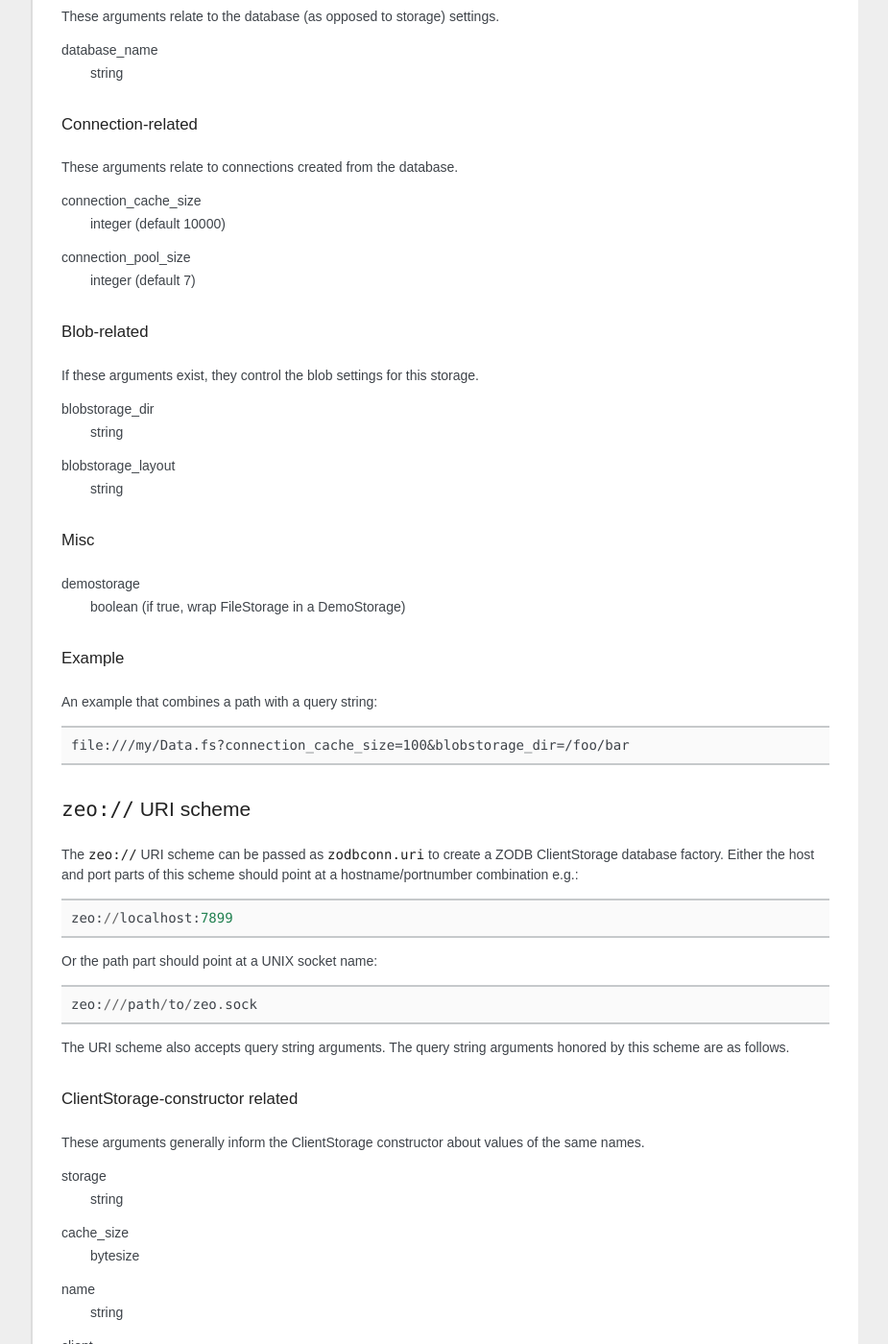
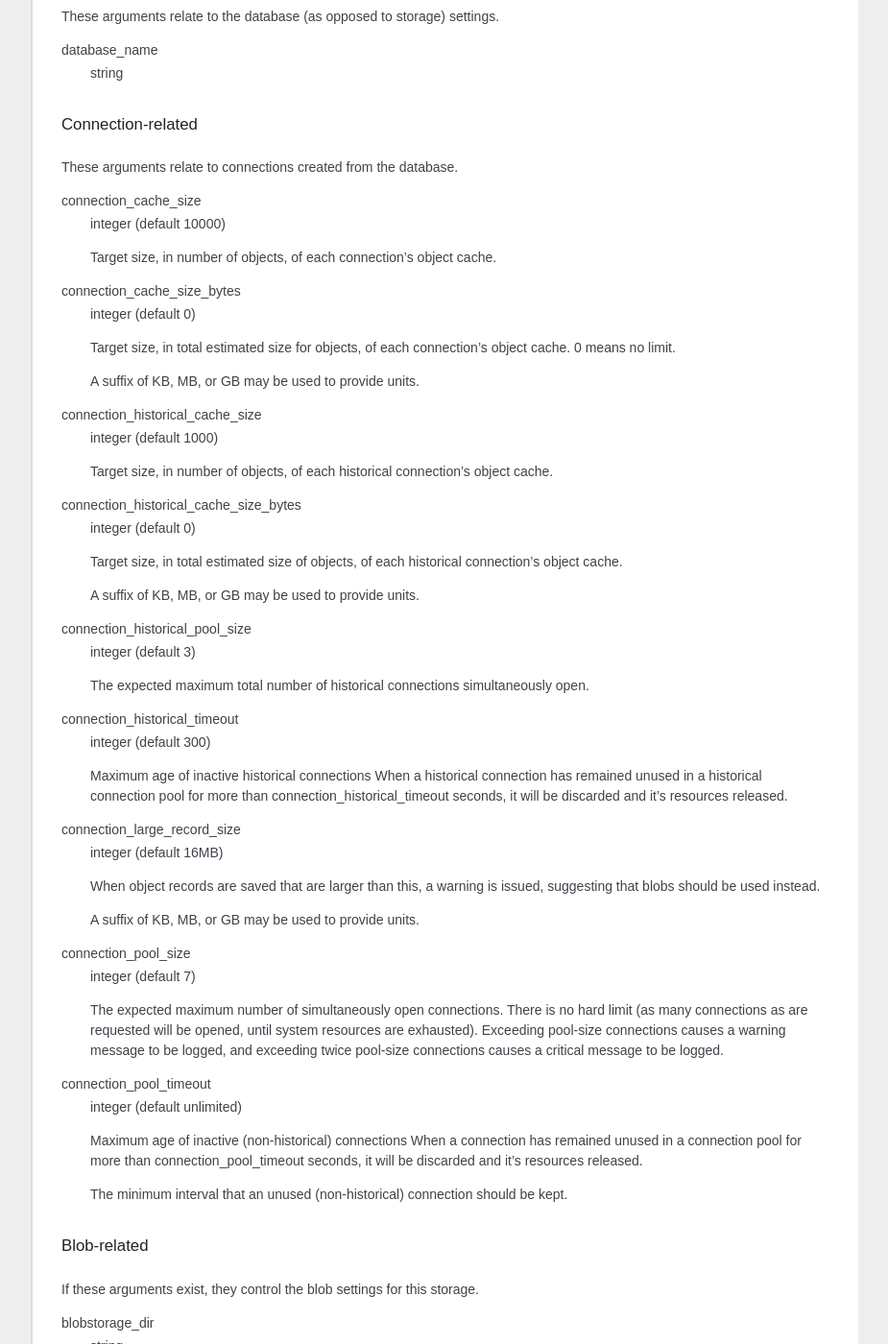
Before and after one commit to Pylons/zodburi, a Sphinx documentation site: the page built from docs/index.rst, in a window 1280 px wide and 1400 px high, scrolled down 1580 px. Shown: the whole window at 96% size, without its empty margins (198-1123 px from the left). Built offline with Sphinx 7.4.7, drawn with Linux system fonts in a browser that asks for light colours; some web fonts are replaced.

Commit message:
document (old and new) conection parameters

```diff
--- a/docs/index.rst
+++ b/docs/index.rst
@@ -94,8 +94,74 @@ These arguments relate to connections created from the database.
 
 connection_cache_size
   integer (default 10000)
+
+  Target size, in number of objects, of each connection's object
+  cache.
+
+connection_cache_size_bytes
+  integer (default 0)
+
+  Target size, in total estimated size for objects, of each
+  connection's object cache.  0 means no limit.
+
+  A suffix of KB, MB, or GB may be used to provide units.
+
+connection_historical_cache_size
+  integer (default 1000)
+
+  Target size, in number of objects, of each historical connection's
+  object cache.
+
+connection_historical_cache_size_bytes
+  integer (default 0)
+
+  Target size, in total estimated size of objects, of each historical
+  connection's object cache.
+
+  A suffix of KB, MB, or GB may be used to provide units.
+
+connection_historical_pool_size
+  integer (default 3)
+
+  The expected maximum total number of historical connections
+  simultaneously open.
+
+connection_historical_timeout
+  integer (default 300)
+
+  Maximum age of inactive historical connections When a historical
+  connection has remained unused in a historical connection pool for
+  more than connection_historical_timeout seconds, it will be
+  discarded and it's resources released.
+
+connection_large_record_size
+  integer (default 16MB)
+
+  When object records are saved that are larger than this, a warning
+  is issued, suggesting that blobs should be used instead.
+
+  A suffix of KB, MB, or GB may be used to provide units.
+
 connection_pool_size
   integer (default 7)
+
+  The expected maximum number of simultaneously open connections.
+  There is no hard limit (as many connections as are requested
+  will be opened, until system resources are exhausted).  Exceeding
+  pool-size connections causes a warning message to be logged,
+  and exceeding twice pool-size connections causes a critical
+  message to be logged.
+
+connection_pool_timeout
+  integer (default unlimited)
+
+  Maximum age of inactive (non-historical) connections When a
+  connection has remained unused in a connection pool for more than
+  connection_pool_timeout seconds, it will be discarded and it's
+  resources released.
+
+  The minimum interval that an unused (non-historical)
+  connection should be kept.
 
 Blob-related
 ++++++++++++
```
